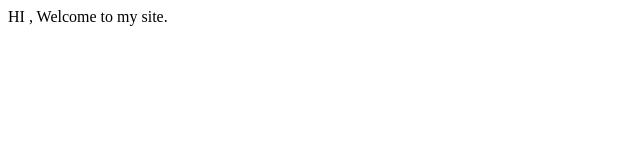
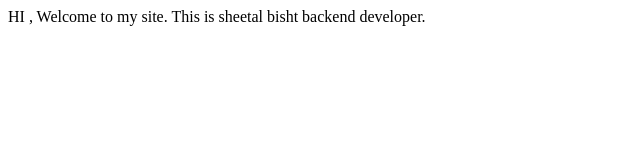
Before and after one commit to sheetalbisht2001/sheetalbisht2001.github.io, a plain HTML site: page index.html in a window 1280 px wide. Shown: the whole page, without its empty margins (0-640 px from the left). Drawn offline with Linux system fonts and the light colour scheme.

Commit message:
portfolio added

```diff
--- a/index.html
+++ b/index.html
@@ -8,5 +8,6 @@
 </head>
 <body>
     HI , Welcome to my site.
+    This is sheetal bisht backend developer.
 </body>
 </html>
```
